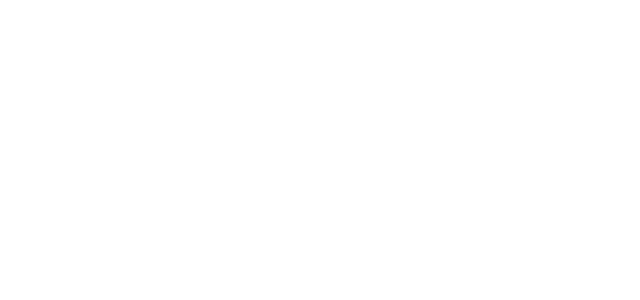
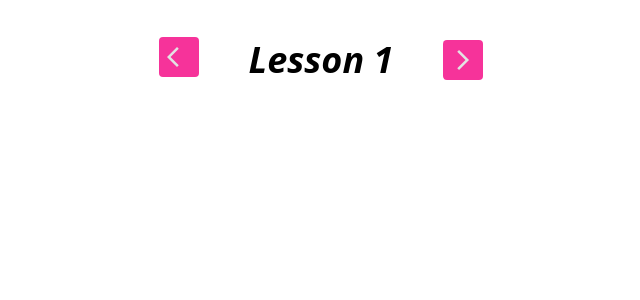
Before and after one commit to jonelcubio/my-react-course-answers, a React (Vite) app: page /lesson1 in a window 1280 px wide. Shown: the top 300 px of the page, without its empty margins (319-959 px from the left). Built offline with nearby package versions, Linux system fonts and the light colour scheme.

Commit message:
🦄 added the lesson1 page

```diff
--- a/src/components/Hero.jsx
+++ b/src/components/Hero.jsx
@@ -6,7 +6,7 @@
       <div className="hero-title">My React Learning Progress</div>
 
       <div className="hero-btn-con">
-        <Link to="/lesson1"><button className="btn-link">Lesson 1</button></Link>
+        <Link to="/lesson1" target="_blank"><button className="btn-link">Lesson 1</button></Link>
         <button className="btn-link">Lesson 2</button>
       </div>
     </div>
--- a/src/index.css
+++ b/src/index.css
@@ -1,7 +1,7 @@
 @import "tailwindcss";
 
 .hero-title {
-  @apply text-2xl text-center justify-center items-center font-bold my-10 py-5 italic;
+  @apply text-4xl text-center justify-center items-center font-bold my-10 py-5 italic;
 }
 
 .hero-main {
@@ -15,3 +15,19 @@
 .btn-link {
   @apply bg-pink-300 py-2.5 px-2.5 rounded-lg hover:bg-pink-500 transition-all duration-300 active:opacity-50 cursor-pointer;
 }
+
+.lesson1-ico {
+  @apply bg-pink-500 py-2 px-2 rounded mx-10 ;
+}
+
+.lesson1-prev, .lesson1-forward {
+  @apply  cursor-pointer active:opacity-50;
+}
+
+.lesson1-main {
+  @apply flex justify-center items-center gap-2.5 my-5
+}
+
+.lesson1-title {
+  @apply text-4xl italic font-bold my-5 hover:underline hover:text-pink-500 transition-all duration-300 cursor-default;
+}
--- a/src/pages/Lesson1.jsx
+++ b/src/pages/Lesson1.jsx
@@ -1,7 +1,19 @@
+import back from '../assets/back.svg';
+import forward from '../assets/forward.svg';
+import { Link } from 'react-router-dom';
+
 export default function Lesson1() {
   return(
     <>
+    <div className="lesson1-main">
 
+
+      <Link to="/"><button className="lesson1-prev"><img src={back} alt="Previous" className='lesson1-ico' /></button></Link>
+      <div className="lesson1-title">Lesson 1</div>
+     <button className="lesson1-forward"><img src={forward} alt="Forward" className='lesson1-ico' /></button>
+
+
+    </div>
     </>
   );
 }
```
Also changed, not shown: src/assets/back.svg (added), src/assets/forward.svg (added).
